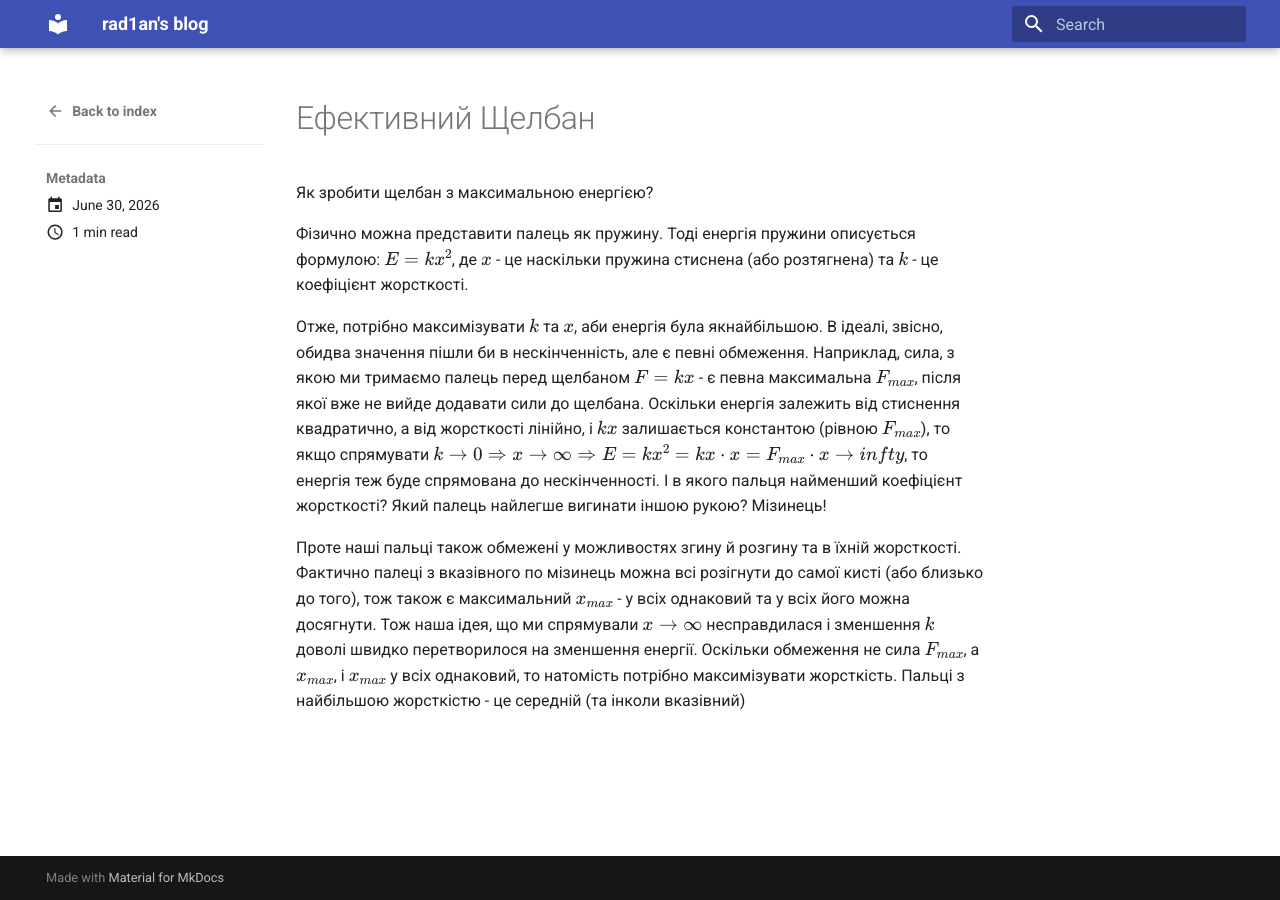
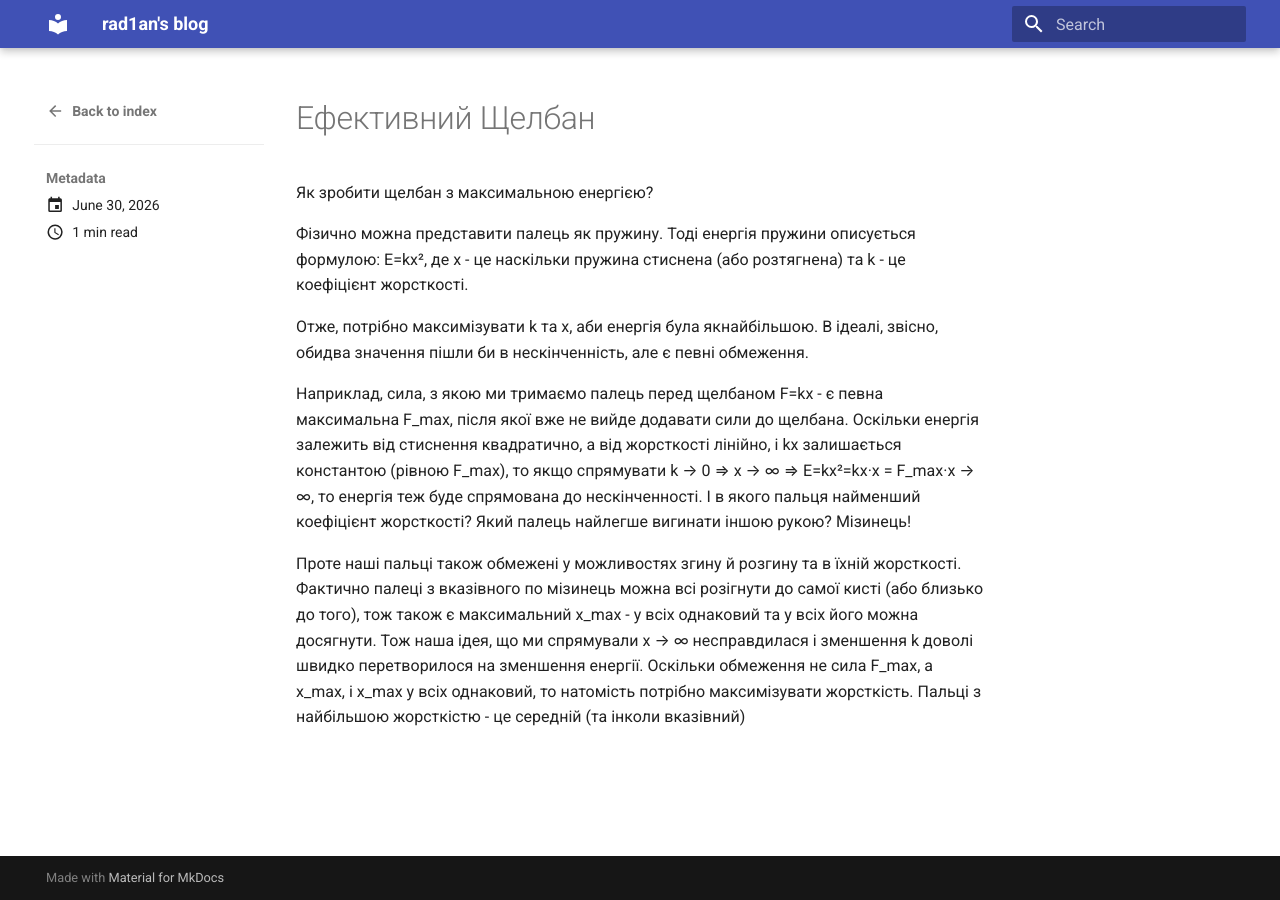
Before and after one commit to rhusiev/blog, an MkDocs documentation site: the page built from docs/blog/posts/1.md, in a window 1280 px wide. Built offline with MkDocs 1.6.1 and Material for MkDocs 9.7.7, drawn with Linux system fonts in a browser that asks for light colours.

Commit message:
Replace latex with plaintext

```diff
--- a/docs/blog/posts/1.md
+++ b/docs/blog/posts/1.md
@@ -1,14 +1,15 @@
 ---
-date: 2026-06-30
+date: 2026-06-30T20:40:00+02:00
 slug: effective-flick
 ---
 # Ефективний Щелбан
 
 Як зробити щелбан з максимальною енергією?
 
-Фізично можна представити палець як пружину. Тоді енергія пружини описується формулою: $E=kx^2$, де $x$ - це наскільки пружина стиснена (або розтягнена) та $k$ - це коефіцієнт жорсткості.
+Фізично можна представити палець як пружину. Тоді енергія пружини описується формулою: E=kx², де x - це наскільки пружина стиснена (або розтягнена) та k - це коефіцієнт жорсткості.
 
-Отже, потрібно максимізувати $k$ та $x$, аби енергія була якнайбільшою. В ідеалі, звісно, обидва значення пішли би в нескінченність, але є певні обмеження.
-Наприклад, сила, з якою ми тримаємо палець перед щелбаном $F=kx$ - є певна максимальна $F_{max}$, після якої вже не вийде додавати сили до щелбана. Оскільки енергія залежить від стиснення квадратично, а від жорсткості лінійно, і $kx$ залишається константою (рівною $F_{max}$), то якщо спрямувати $k \to 0 \Rightarrow x \to \infty \Rightarrow E=kx^2=kx \cdot x = F_{max} \cdot x \to infty$, то енергія теж буде спрямована до нескінченності. І в якого пальця найменший коефіцієнт жорсткості? Який палець найлегше вигинати іншою рукою? Мізинець!
+Отже, потрібно максимізувати k та x, аби енергія була якнайбільшою. В ідеалі, звісно, обидва значення пішли би в нескінченність, але є певні обмеження.
 
-Проте наші пальці також обмежені у можливостях згину й розгину та в їхній жорсткості. Фактично палеці з вказівного по мізинець можна всі розігнути до самої кисті (або близько до того), тож також є максимальний $x_{max}$ - у всіх однаковий та у всіх його можна досягнути. Тож наша ідея, що ми спрямували $x \to \infty$ несправдилася і зменшення $k$ доволі швидко перетворилося на зменшення енергії. Оскільки обмеження не сила $F_{max}$, а $x_{max}$, і $x_{max}$ у всіх однаковий, то натомість потрібно максимізувати жорсткість. Пальці з найбільшою жорсткістю - це середній (та інколи вказівний)
+Наприклад, сила, з якою ми тримаємо палець перед щелбаном F=kx - є певна максимальна F_max, після якої вже не вийде додавати сили до щелбана. Оскільки енергія залежить від стиснення квадратично, а від жорсткості лінійно, і kx залишається константою (рівною F_max), то якщо спрямувати k → 0 ⇒ x → ∞ ⇒ E=kx²=kx·x = F_max·x → ∞, то енергія теж буде спрямована до нескінченності. І в якого пальця найменший коефіцієнт жорсткості? Який палець найлегше вигинати іншою рукою? Мізинець!
+
+Проте наші пальці також обмежені у можливостях згину й розгину та в їхній жорсткості. Фактично палеці з вказівного по мізинець можна всі розігнути до самої кисті (або близько до того), тож також є максимальний x_max - у всіх однаковий та у всіх його можна досягнути. Тож наша ідея, що ми спрямували x → ∞ несправдилася і зменшення k доволі швидко перетворилося на зменшення енергії. Оскільки обмеження не сила F_max, а x_max, і x_max у всіх однаковий, то натомість потрібно максимізувати жорсткість. Пальці з найбільшою жорсткістю - це середній (та інколи вказівний)
```
